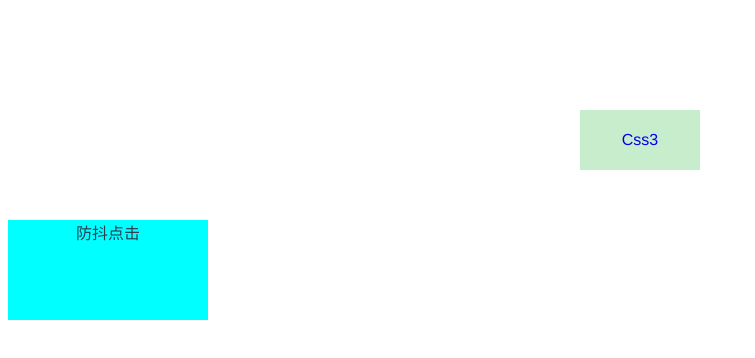
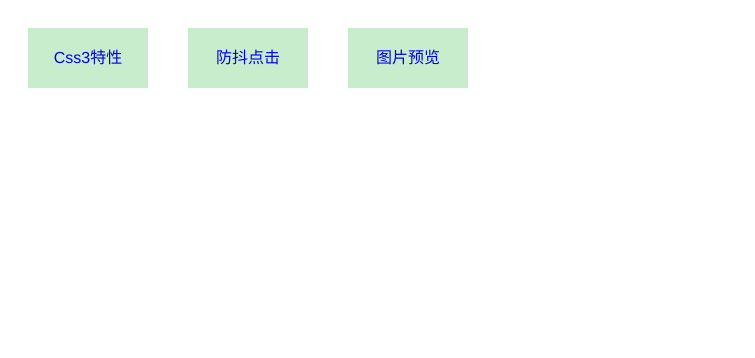
Before and after one commit to Kuka-ze/css3, a Vue app: page / in a window 1280 px wide. Shown: the top 358 px of the page, without its empty margins (0-755 px from the left). Built offline with nearby package versions, Linux system fonts and the light colour scheme; what vue-photo-preview would draw is missing.

Commit message:
优化路由

```diff
--- a/src/App.vue
+++ b/src/App.vue
@@ -17,6 +17,6 @@ export default {
   -moz-osx-font-smoothing: grayscale;
   text-align: center;
   color: #2c3e50;
-  margin-top: 60px;
+  /* margin-top: 60px; */
 }
 </style>
--- a/src/components/HelloWorld.vue
+++ b/src/components/HelloWorld.vue
@@ -36,11 +36,6 @@
       <li>弹性盒子</li>
       <li>媒介查询</li>
     </ul>
-    <ul>
-      <router-link to="/preview">
-        <li>图片预览</li>
-      </router-link>
-    </ul>
   </div>
 </template>
 
--- a/src/components/HomePage.vue
+++ b/src/components/HomePage.vue
@@ -1,35 +1,32 @@
 <template>
   <div class="hello">
-    <ul>
-      <router-link to="/HelloWorld">
-        <li>Css3</li>
-      </router-link>
-    </ul>
-    <div class="div1" @click="getAliyunData">防抖点击</div>
+    <div class="menus">
+      <div class="menu-item" v-for="(item,index) in routeList" :key="index">
+        <router-link :to="`/${item.path}`">
+          <div>{{item.name}}</div>
+        </router-link>
+      </div>
+    </div>
   </div>
 </template>
 
 <script>
-import { Debounce } from "../util/utils";
+import  routeList  from "../mock/routeList";
+
 export default {
-  name: "HelloWorld",
-  props: {
-    msg: String
-  },
+  name: "HomePage",
   data() {
-    return {};
+    return {
+      routeList: []
+    };
   },
   created() {
-    // console.log("2222", antiShake);
+    console.log("2222", routeList);
+    this.routeList = routeList;
   },
 
   methods: {
-    getAliyunData: Debounce(function() {
-      console.log("11111");
-    }, 1000),
-    getAliyunData1() {
-      console.log("111");
-    }
+
   }
 };
 </script>
@@ -39,20 +36,29 @@ export default {
   margin: 0;
   padding: 0;
 }
-ul {
-  list-style-type: none;
-  padding: 0;
+.hello {
+  width: 100%;
+  height: 100vh;
 }
-li {
+.menus {
+  width: 100%;
+  height: 100%;
+  display: flex;
+  flex-wrap: wrap;
+}
+
+.menu-item {
   display: inline-block;
-  margin: 50px 50px;
   width: 120px;
   height: 60px;
-  /* background: rgb(204, 232, 207); */
   background: rgb(199, 237, 204);
   text-align: center;
   line-height: 60px;
   cursor: pointer;
+  margin: 20px;
+}
+.menu-item a {
+  text-decoration: none;
 }
 .div1 {
   width: 200px;
--- /dev/null
+++ b/src/mock/routeList.js
@@ -0,0 +1,15 @@
+const routeList = [
+    {
+        name: "Css3特性",
+        path: "HelloWorld"
+    },
+    {
+        name: "防抖点击",
+        path: "shakeProof"
+    },{
+        name:'图片预览',
+        path:'preview'
+    }
+]
+
+export default routeList
--- /dev/null
+++ b/src/pages/views/shakeProof.vue
@@ -0,0 +1,52 @@
+<template>
+  <div class="hello">
+    <div class="div1" @click="getAliyunData">防抖点击</div>
+  </div>
+</template>
+
+<script>
+import { Debounce } from "../../util/utils";
+export default {
+  name: "ShakeProof",
+  props: {
+    msg: String
+  },
+  data() {
+    return {
+
+    };
+  },
+  created() {
+    // console.log("2222", antiShake);
+  },
+
+  methods: {
+    getAliyunData: Debounce(function() {
+      console.log("11111");
+      alert("防抖测试");
+    }, 1000),
+    getAliyunData1() {
+      console.log("111");
+    }
+  }
+};
+</script>
+
+<style scoped>
+* {
+  margin: 0;
+  padding: 0;
+}
+.hello {
+  width: 100%;
+  height: 100vh;
+}
+
+.div1 {
+  width: 200px;
+  height: 100px;
+  background: #0ff;
+  text-align: center;
+  line-height: 100px;
+}
+</style>
--- a/src/route/index.js
+++ b/src/route/index.js
@@ -11,6 +11,8 @@ const Gradients = () => import('../pages/Gradients.vue');
 const Text = () => import('../pages/text.vue');
 const TwoD = () => import('../pages/2D.vue');
 const ThreeD = () => import('../pages/3d.vue');
+// 函数防抖
+const ShakeProof = () => import('../pages/views/shakeProof.vue');
 //图片预览
 const Preview = () => import('../pages/views/preview.vue');
 Vue.use(VueRouter)
@@ -53,5 +55,9 @@ export default new VueRouter({
       path: "/preview",
       component: Preview,
     },
+    {
+      path: "/shakeProof",
+      component: ShakeProof,
+    },
   ]
 })
```
